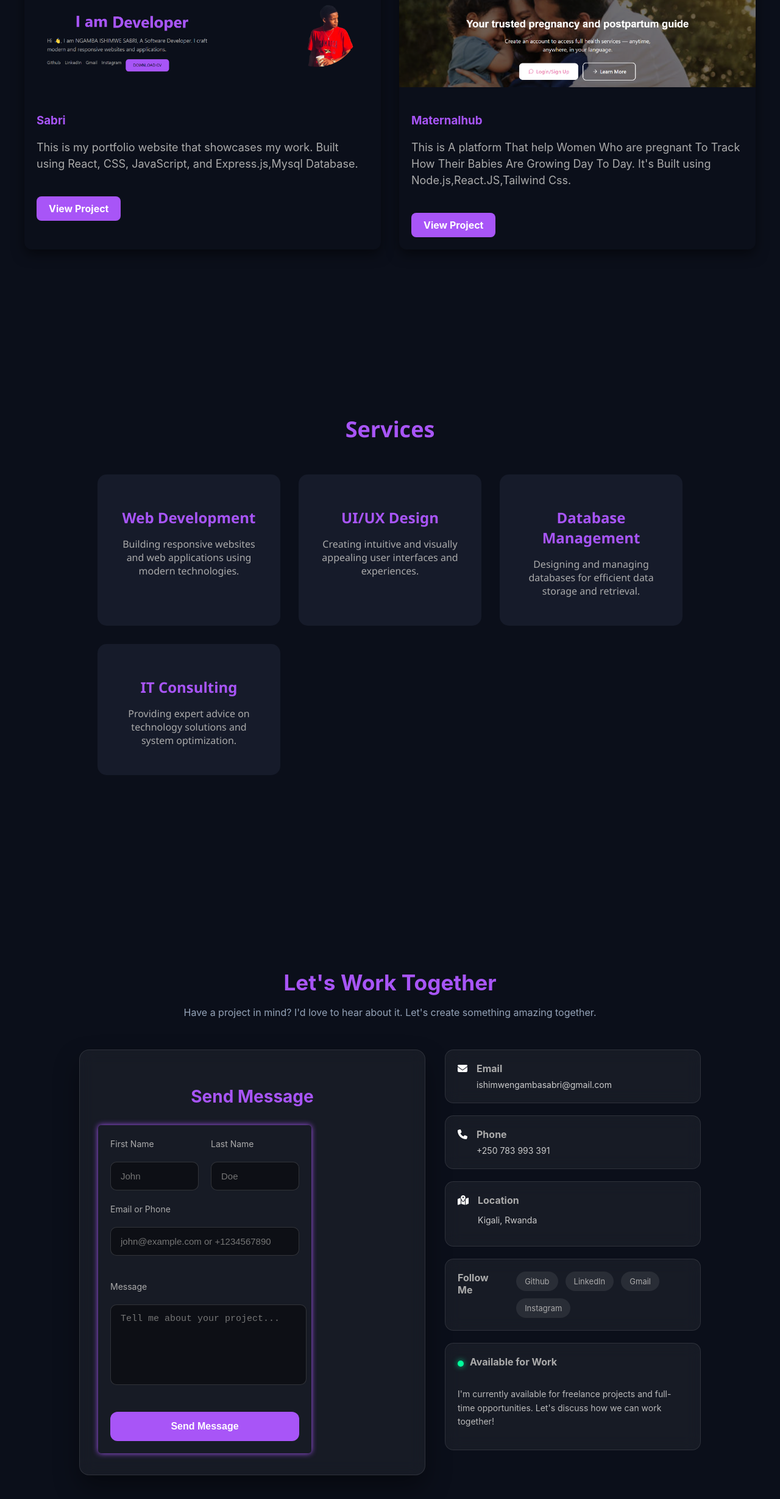
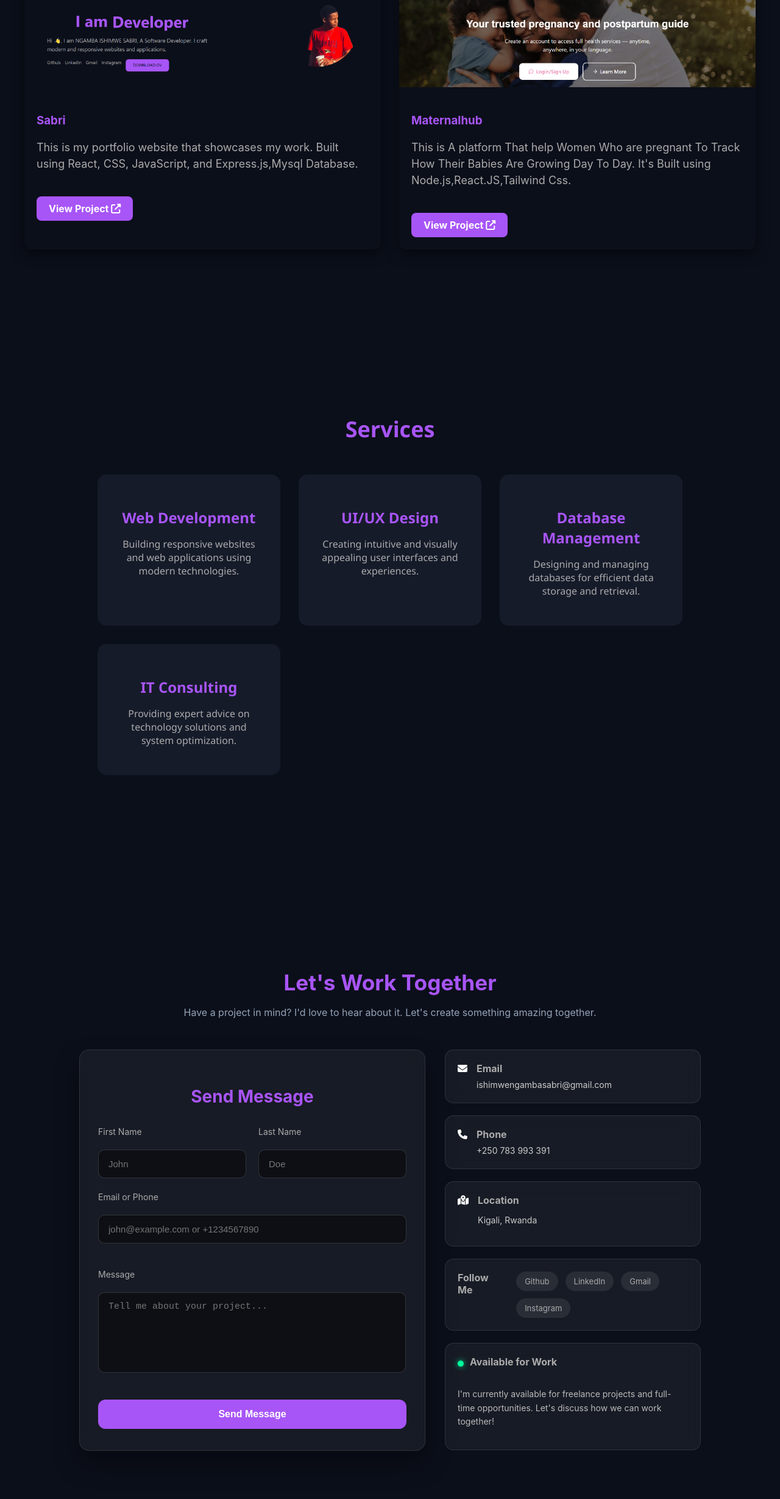
Before and after one commit to Koda-0/profile, a React (Vite) app: page / in a window 1280 px wide. Shown: the part 2691-5149 px from the top of the page at 61% size. Built offline with nearby package versions, Linux system fonts and the light colour scheme.

Commit message:
Adding FrontendTo Github

```diff
--- a/src/Index.jsx
+++ b/src/Index.jsx
@@ -216,8 +216,8 @@ export default function Index() {
           target="_blank"
           rel="noopener noreferrer"
           className="project-link"
-        >
-          View Project
+          >
+          View Project{'      '}<i className="fas fa-external-link-alt"></i>
         </a>
       </div>
     </div>
@@ -238,7 +238,7 @@ export default function Index() {
           rel="noopener noreferrer"
           className="project-link"
         >
-          View Project
+          View Project {'      '}<i className="fas fa-external-link-alt"></i>
         </a>
       </div>
     </div>
--- a/src/form.css
+++ b/src/form.css
@@ -19,21 +19,20 @@ h2{
   color: var(--secondary);
 }
 
-form{
+.login-container form{
   box-sizing: border-box;
   box-shadow: 0 0 10px var(--secondary);
   padding: 20px;
+  border-radius: 5px;
   width: 350px;
-  border-radius: 5px;
 }
-
-form input {
+ form input {
   padding: 10px 13px;
   border: none;
-  width: 100%;
   background: transparent;
   border-radius: 10px;
   outline: none;
+  width: 100%;
   border-bottom: 1px solid var(--primary);
   box-sizing: border-box;
   font-size: 16px;
```
